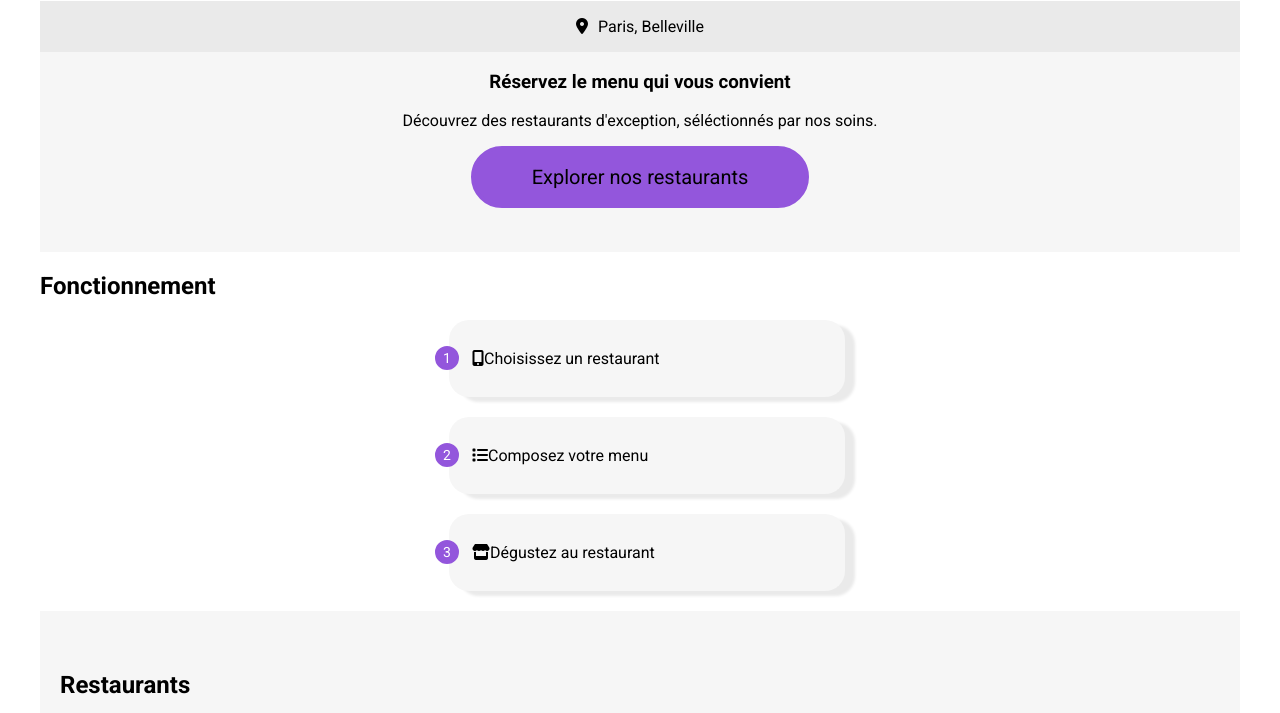
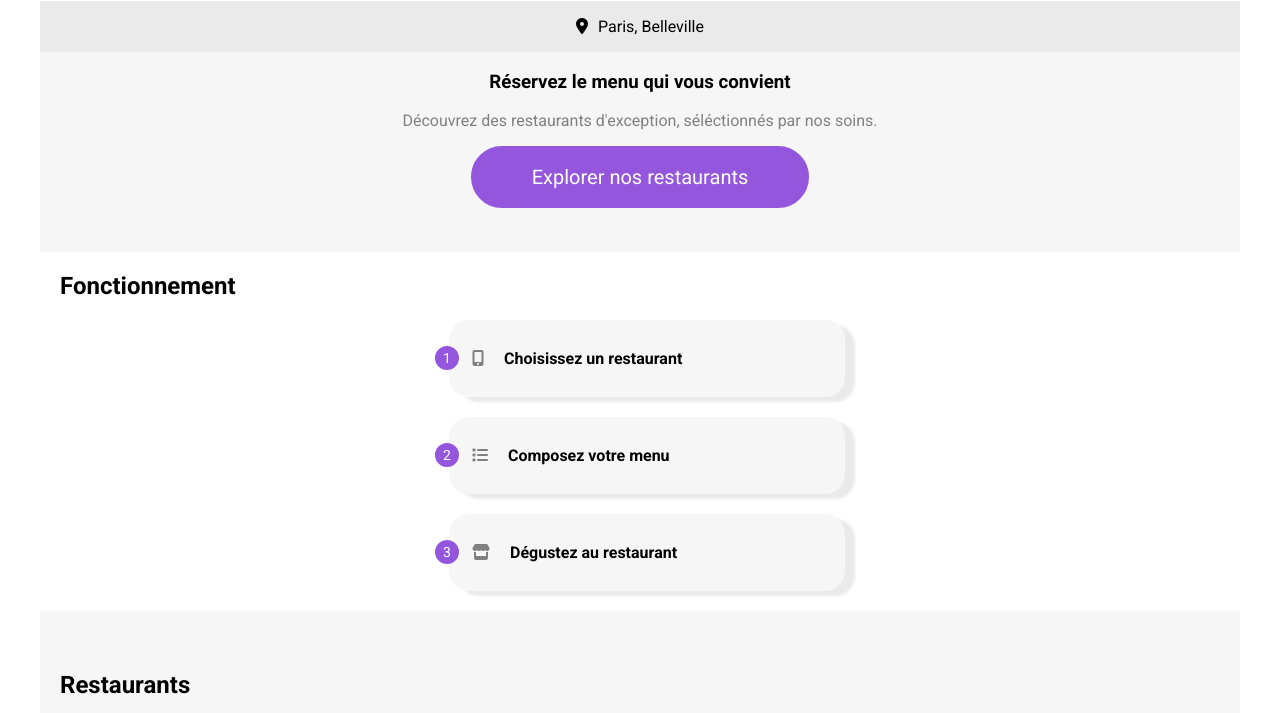
Before and after one commit to mathieu-oka/MathieuOka_3_01062021, a website: page index.html in a window 1280 px wide. Shown: the part 87-800 px from the top of the page. Drawn offline with Linux system fonts and the light colour scheme; grey boxes are pictures that could not be loaded; a web font is replaced by a local one.

Commit message:
i need to adjust the color and some animation

```diff
--- a/sass/main.scss
+++ b/sass/main.scss
@@ -10,7 +10,9 @@ body{
     margin: 0 auto;
     max-width: 1200px;
 }
-
+.title{
+    margin-left: 20px;
+}
 header{
     display: flex;
     flex-direction: column;
@@ -31,9 +33,13 @@ header{
     .info{
         background-color: rgba(246, 246, 246);
         height: 200px;
+        p{
+            color: grey;
+        }
         .btn {
             background-color: $color-primaire;
             border: 4px solid $color-primaire;
+            color: white;
             border-radius: 10rem;
             font-size: 20px;
             padding: 15px;
@@ -77,10 +83,6 @@ aside{
                     color: white;
                 }
 
-
-
-
-
             }
 
             .text{
@@ -93,7 +95,14 @@ aside{
                 width: 350px;
                 padding: 10px 20px;
 
+               p{
+                   margin-left: 20px;
+                   font-weight: bold;
+               }
 
+               i{
+                   color: grey;
+               }
             }
         }
 
@@ -107,6 +116,7 @@ aside{
 .restaurants{
     background-color: rgba(246, 246, 246);
     padding: 40px 20px;
+
 
 
     .container-rest{
```
Also changed, not shown: index.html (+3 -1 lines), public/css/style.css, 1 other file.
